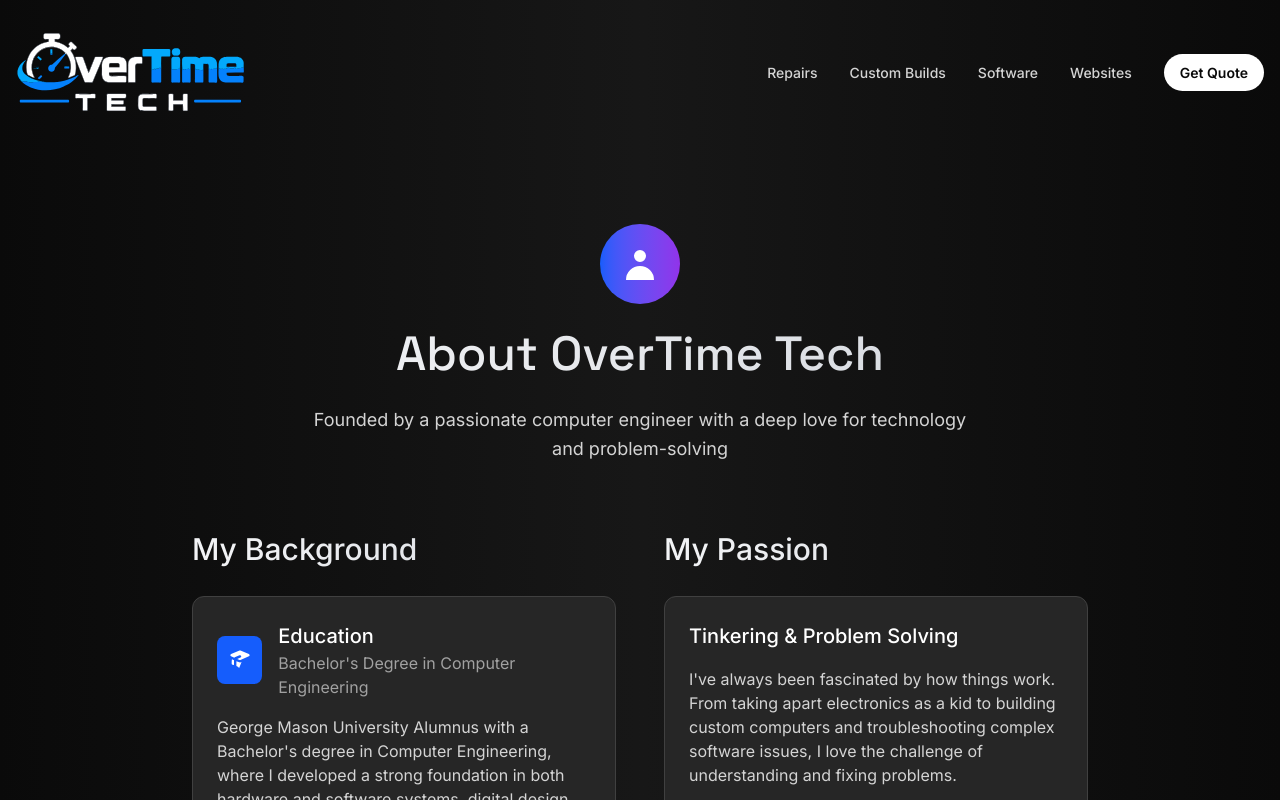
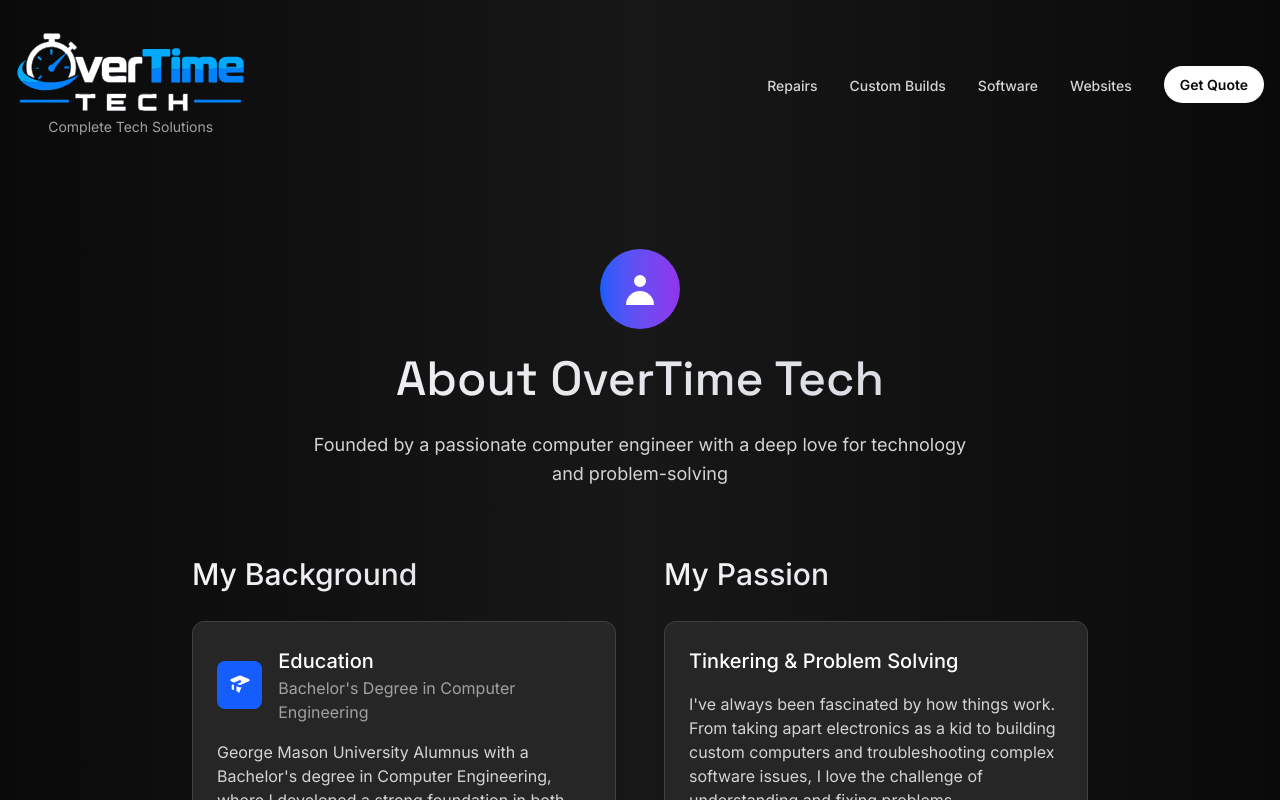
Before and after one commit to walidjami/overtimetech-website, a Next.js app: page /about in a window 1280 px wide. Shown: the top 800 px of the page. Built offline with nearby package versions, Linux system fonts and the light colour scheme; a web font is replaced by a local one.

Commit message:
Changed header logo to have tagline "Complete Tech Solutions"

```diff
--- a/src/components/custom-components/IndexSectionCustomComponents1.tsx
+++ b/src/components/custom-components/IndexSectionCustomComponents1.tsx
@@ -8,6 +8,7 @@
     <section className="bg-gradient-to-r from-neutral-950 via-neutral-900 to-neutral-950">
       <div className="container px-4 mx-auto">
         <nav className="flex justify-between items-center py-8">
+          <div className="flex flex-col items-center">
             <Link href="/">
               <img
                 src="/hlogo.svg"
@@ -15,6 +16,10 @@
                 className="h-20"
               />
             </Link>
+            <span className="text-neutral-400 text-sm mt-1">
+              Complete Tech Solutions
+            </span>
+          </div>
           <div className="lg:hidden">
             <button
               onClick={() => setIsMenuOpen(!isMenuOpen)}
@@ -80,11 +85,6 @@
         </nav>
         <div className="flex flex-wrap items-center -mx-4 mt-8 lg:mt-12 pb-20">
           <div className="w-full lg:w-1/2 px-4 mb-16 lg:mb-0">
-            <div className="mb-6">
-              <span className="text-sm text-neutral-400 font-medium">
-                Complete Tech Solutions
-              </span>
-            </div>
             <h1 className="max-w-2xl mb-6 text-4xl md:text-5xl lg:text-6xl font-medium leading-none text-transparent bg-clip-text bg-gradient-to-r from-gray-100 via-gray-200 to-gray-300">
               You bring the tech, we bring the OverTime
             </h1>
--- a/src/pages/about.tsx
+++ b/src/pages/about.tsx
@@ -21,6 +21,7 @@
       <section className="bg-gradient-to-r from-neutral-950 via-neutral-900 to-neutral-950">
         <div className="container px-4 mx-auto">
           <nav className="flex justify-between items-center py-8">
+            <div className="flex flex-col items-center">
               <Link href="/">
                 <img
                   src="/hlogo.svg"
@@ -28,6 +29,10 @@
                   className="h-20"
                 />
               </Link>
+              <span className="text-neutral-400 text-sm mt-1">
+                Complete Tech Solutions
+              </span>
+            </div>
             <div className="lg:hidden">
               <button
                 onClick={() => setIsMenuOpen(!isMenuOpen)}
--- a/src/pages/custom-builds.tsx
+++ b/src/pages/custom-builds.tsx
@@ -21,6 +21,7 @@
       <section className="bg-gradient-to-r from-neutral-950 via-neutral-900 to-neutral-950">
         <div className="container px-4 mx-auto">
           <nav className="flex justify-between items-center py-8">
+            <div className="flex flex-col items-center">
               <Link href="/">
                 <img
                   src="/hlogo.svg"
@@ -28,6 +29,10 @@
                   className="h-20"
                 />
               </Link>
+              <span className="text-neutral-400 text-sm mt-1">
+                Complete Tech Solutions
+              </span>
+            </div>
             <div className="lg:hidden">
               <button
                 onClick={() => setIsMenuOpen(!isMenuOpen)}
--- a/src/pages/privacy.tsx
+++ b/src/pages/privacy.tsx
@@ -21,6 +21,7 @@
       <section className="bg-gradient-to-r from-neutral-950 via-neutral-900 to-neutral-950">
         <div className="container px-4 mx-auto">
           <nav className="flex justify-between items-center py-8">
+            <div className="flex flex-col items-center">
               <Link href="/">
                 <img
                   src="/hlogo.svg"
@@ -28,6 +29,10 @@
                   className="h-20"
                 />
               </Link>
+              <span className="text-neutral-400 text-sm mt-1">
+                Complete Tech Solutions
+              </span>
+            </div>
             <div className="lg:hidden">
               <button
                 onClick={() => setIsMenuOpen(!isMenuOpen)}
--- a/src/pages/repairs.tsx
+++ b/src/pages/repairs.tsx
@@ -21,6 +21,7 @@
       <section className="bg-gradient-to-r from-neutral-950 via-neutral-900 to-neutral-950">
         <div className="container px-4 mx-auto">
           <nav className="flex justify-between items-center py-8">
+            <div className="flex flex-col items-center">
               <Link href="/">
                 <img
                   src="/hlogo.svg"
@@ -28,6 +29,10 @@
                   className="h-20"
                 />
               </Link>
+              <span className="text-neutral-400 text-sm mt-1">
+                Complete Tech Solutions
+              </span>
+            </div>
             <div className="lg:hidden">
               <button
                 onClick={() => setIsMenuOpen(!isMenuOpen)}
--- a/src/pages/software.tsx
+++ b/src/pages/software.tsx
@@ -21,6 +21,7 @@
       <section className="bg-gradient-to-r from-neutral-950 via-neutral-900 to-neutral-950">
         <div className="container px-4 mx-auto">
           <nav className="flex justify-between items-center py-8">
+            <div className="flex flex-col items-center">
               <Link href="/">
                 <img
                   src="/hlogo.svg"
@@ -28,6 +29,10 @@
                   className="h-20"
                 />
               </Link>
+              <span className="text-neutral-400 text-sm mt-1">
+                Complete Tech Solutions
+              </span>
+            </div>
             <div className="lg:hidden">
               <button
                 onClick={() => setIsMenuOpen(!isMenuOpen)}
--- a/src/pages/websites.tsx
+++ b/src/pages/websites.tsx
@@ -21,6 +21,7 @@
       <section className="bg-gradient-to-r from-neutral-950 via-neutral-900 to-neutral-950">
         <div className="container px-4 mx-auto">
           <nav className="flex justify-between items-center py-8">
+            <div className="flex flex-col items-center">
               <Link href="/">
                 <img
                   src="/hlogo.svg"
@@ -28,6 +29,10 @@
                   className="h-20"
                 />
               </Link>
+              <span className="text-neutral-400 text-sm mt-1">
+                Complete Tech Solutions
+              </span>
+            </div>
             <div className="lg:hidden">
               <button
                 onClick={() => setIsMenuOpen(!isMenuOpen)}
```
Lines whose indentation alone changed are shown as unchanged.
